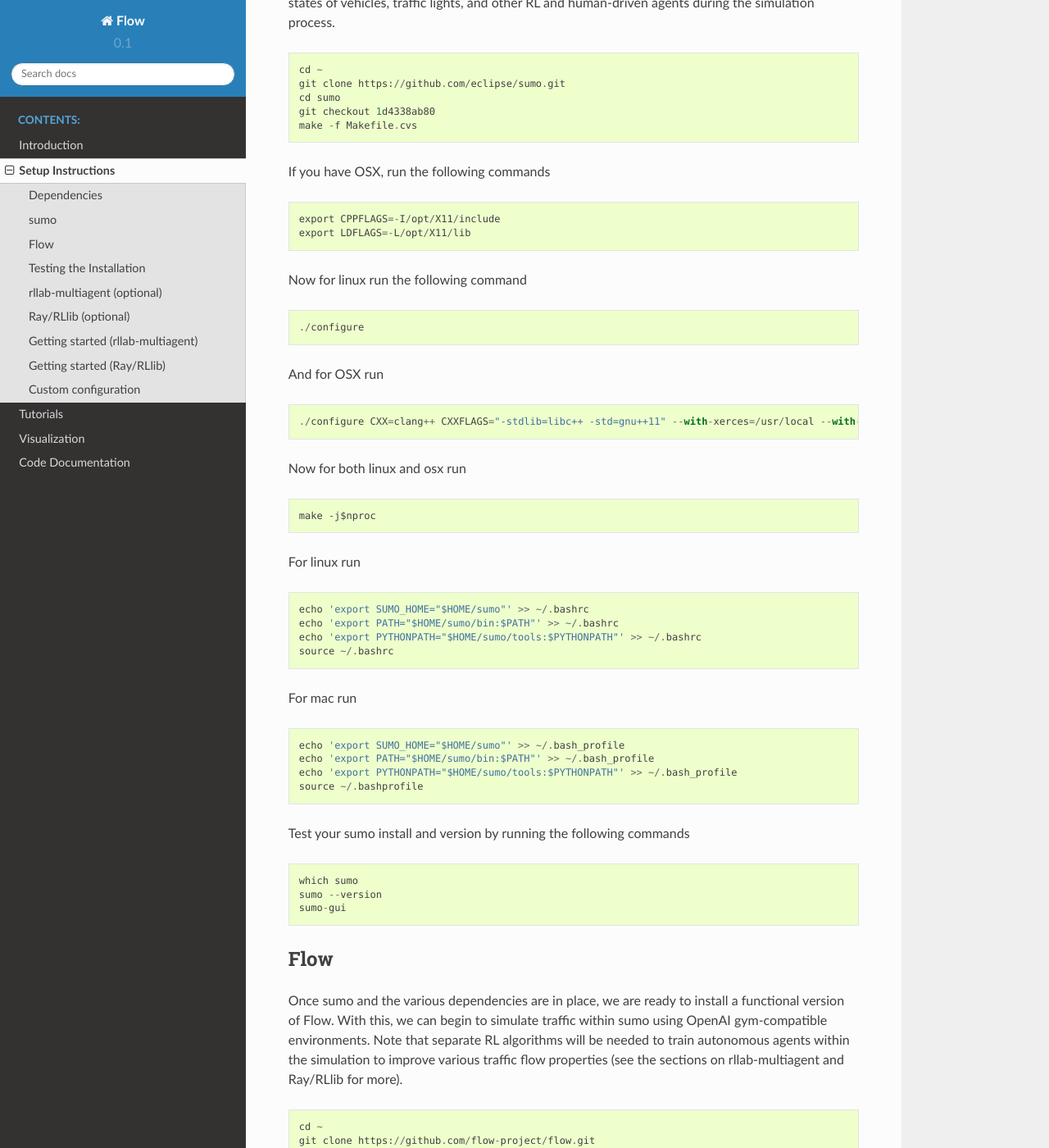
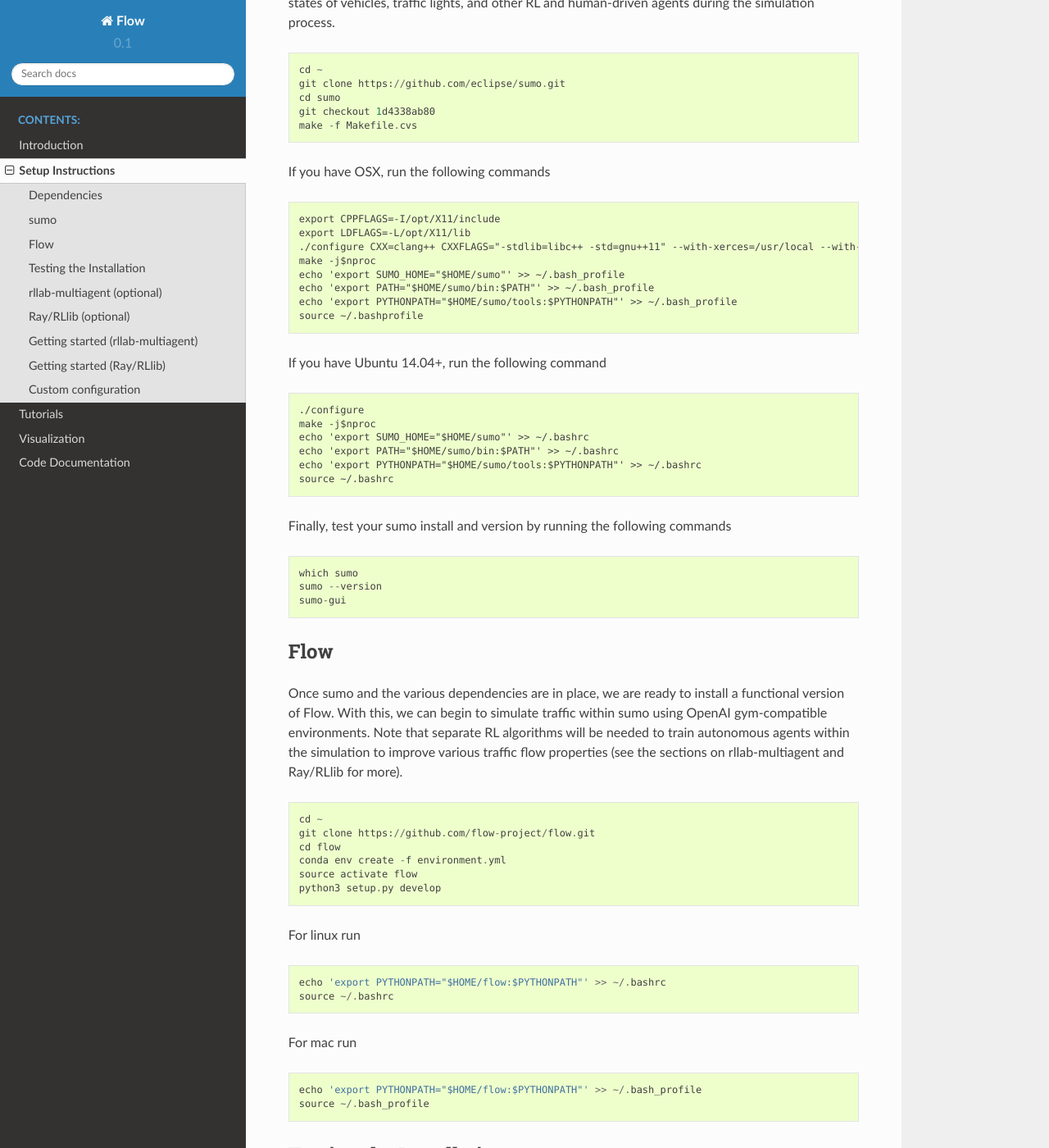
Before and after one commit to flow-project/flow, a Sphinx documentation site: the page built from docs/source/flow_setup.rst, in a window 1280 px wide and 1400 px high, scrolled down 905 px. Shown: the whole window at 82% size. Built offline with Sphinx 7.4.7 and the Read the Docs theme 2.0.0, drawn with Linux system fonts in a browser that asks for light colours; formulas are drawn with MathJax 3.

Commit message:
merged separated thing

```diff
--- a/docs/source/flow_setup.rst
+++ b/docs/source/flow_setup.rst
@@ -41,6 +41,7 @@
 Next, we install SUMO, an open source traffic microsimulator which will be used
 the update the states of vehicles, traffic lights, and other RL and
 human-driven agents during the simulation process.
+
 ::
 
     cd ~
@@ -50,38 +51,33 @@
     make -f Makefile.cvs
 
 If you have OSX, run the following commands
+
 ::
+
     export CPPFLAGS=-I/opt/X11/include
     export LDFLAGS=-L/opt/X11/lib
+    ./configure CXX=clang++ CXXFLAGS="-stdlib=libc++ -std=gnu++11" --with-xerces=/usr/local --with-proj-gdal=/usr/local
+    make -j$nproc
+    echo 'export SUMO_HOME="$HOME/sumo"' >> ~/.bash_profile
+    echo 'export PATH="$HOME/sumo/bin:$PATH"' >> ~/.bash_profile
+    echo 'export PYTHONPATH="$HOME/sumo/tools:$PYTHONPATH"' >> ~/.bash_profile
+    source ~/.bashprofile
 
-Now for linux run the following command
+If you have Ubuntu 14.04+, run the following command
+
 ::
+
     ./configure
-
-And for OSX run
-::
-    ./configure CXX=clang++ CXXFLAGS="-stdlib=libc++ -std=gnu++11" --with-xerces=/usr/local --with-proj-gdal=/usr/local
-
-Now for both linux and osx run
-::
     make -j$nproc
-
-For linux run
-::
     echo 'export SUMO_HOME="$HOME/sumo"' >> ~/.bashrc
     echo 'export PATH="$HOME/sumo/bin:$PATH"' >> ~/.bashrc
     echo 'export PYTHONPATH="$HOME/sumo/tools:$PYTHONPATH"' >> ~/.bashrc
     source ~/.bashrc
 
-For mac run
+Finally, test your sumo install and version by running the following commands
+
 ::
-    echo 'export SUMO_HOME="$HOME/sumo"' >> ~/.bash_profile
-    echo 'export PATH="$HOME/sumo/bin:$PATH"' >> ~/.bash_profile
-    echo 'export PYTHONPATH="$HOME/sumo/tools:$PYTHONPATH"' >> ~/.bash_profile
-    source ~/.bashprofile
 
-Test your sumo install and version by running the following commands
-::
     which sumo
     sumo --version
     sumo-gui
```
